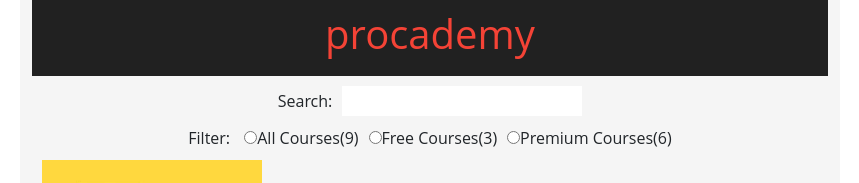
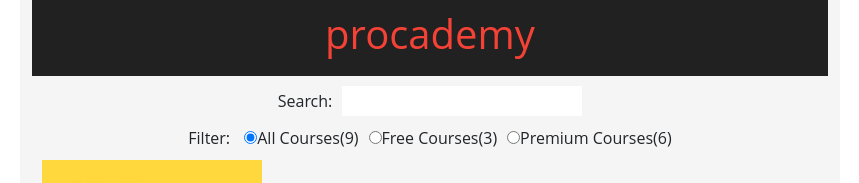
Before and after one commit to joynalam67598/Angular-Lessons, an Angular app in the folder first-ng-app/: page / in a window 1280 px wide. Shown: the top 183 px of the page, without its empty margins (210-1069 px from the left). Built offline with nearby package versions, Linux system fonts and the light colour scheme.

Commit message:
Custom event binding.

```diff
--- a/first-ng-app/src/app/course/course.component.html
+++ b/first-ng-app/src/app/course/course.component.html
@@ -5,10 +5,17 @@
         [total]="getTotalCourses()"
         [free]="getTotalFreeCourses()"
         [premium]="getTotalPremiumCourses()"
+        (filterRadioButtonSelectionChange)="onFilterRedioButtonChanged($event)"
     ></app-filter>
 </div>
 <ng-container *ngFor="let course of courses">
-    <div class="course-card">
+    <div
+        class="course-card"
+        *ngIf="
+            courseCountRedioButton == 'All' ||
+            courseCountRedioButton == course.type
+        "
+    >
         <div>
             <img [src]="course.image" style="width: 220px; height: 140px" />
         </div>
--- a/first-ng-app/src/app/course/course.component.ts
+++ b/first-ng-app/src/app/course/course.component.ts
@@ -130,4 +130,11 @@ export class CourseComponent {
         return this.courses.filter((c) => c.type.toLowerCase() == 'premium')
             .length;
     };
+
+    courseCountRedioButton: string = 'All';
+
+    onFilterRedioButtonChanged(data: string) {
+        this.courseCountRedioButton = data;
+        console.log(this.courseCountRedioButton);
+    }
 }
--- a/first-ng-app/src/app/filter/filter.component.html
+++ b/first-ng-app/src/app/filter/filter.component.html
@@ -1,12 +1,30 @@
 <div class="filter-container">
     <span>Filter: </span>
 
-    <input type="radio" name="filter" value="All" />
+    <input
+        type="radio"
+        name="filter"
+        value="All"
+        [(ngModel)]="selectedRadioButtonValue"
+        (change)="onRedioButtonSelectionChanged()"
+    />
     <span>{{ "All Courses(" + all + ")" }}</span>
 
-    <input type="radio" name="filter" value="Free" />
+    <input
+        type="radio"
+        name="filter"
+        value="Free"
+        [(ngModel)]="selectedRadioButtonValue"
+        (change)="onRedioButtonSelectionChanged()"
+    />
     <span>{{ "Free Courses(" + free + ")" }}</span>
 
-    <input type="radio" name="filter" value="Premium" />
+    <input
+        type="radio"
+        name="filter"
+        value="Premium"
+        [(ngModel)]="selectedRadioButtonValue"
+        (change)="onRedioButtonSelectionChanged()"
+    />
     <span>{{ "Premium Courses(" + premium + ")" }}</span>
 </div>
--- a/first-ng-app/src/app/filter/filter.component.ts
+++ b/first-ng-app/src/app/filter/filter.component.ts
@@ -1,4 +1,4 @@
-import { Component, Input } from '@angular/core';
+import { Component, EventEmitter, Input, Output } from '@angular/core';
 
 @Component({
     selector: 'app-filter',
@@ -9,4 +9,17 @@ export class FilterComponent {
     @Input('total') all: number = 0; //after adding @Input() decorator it can recive data from the parent.
     @Input() free: number = 0;
     @Input() premium: number = 0;
+
+    selectedRadioButtonValue: string = 'All';
+
+    @Output()
+    filterRadioButtonSelectionChange: EventEmitter<string> =
+        new EventEmitter<string>();
+
+    onRedioButtonSelectionChanged() {
+        this.filterRadioButtonSelectionChange.emit(
+            this.selectedRadioButtonValue
+        );
+        console.log(this.selectedRadioButtonValue);
+    }
 }
```
